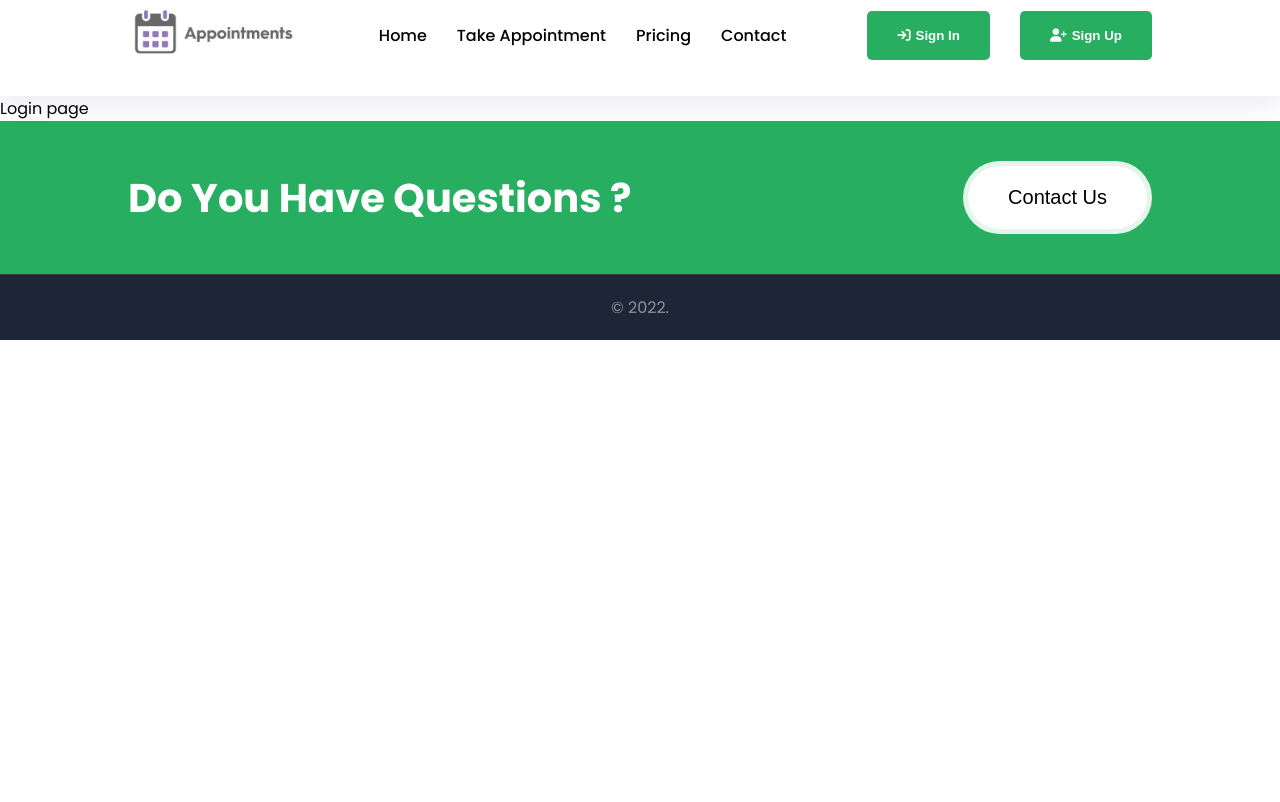
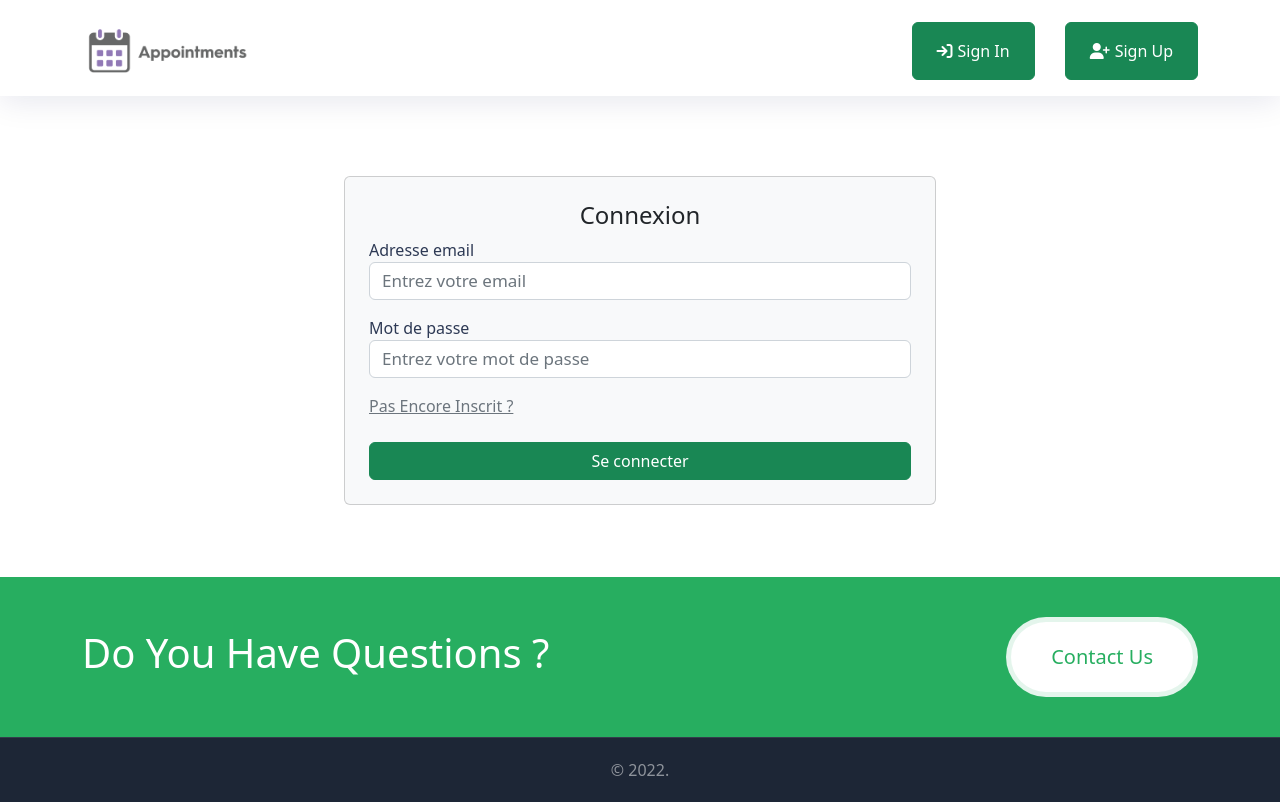
Before and after one commit to storm-worm/RDV_Frontend_React, a React (Create React App) app: page /login in a window 1280 px wide. Built offline with nearby package versions, Linux system fonts and the light colour scheme.

Commit message:
sec commit login

```diff
--- a/src/components/auth/login.js
+++ b/src/components/auth/login.js
@@ -1,5 +1,35 @@
+import 'bootstrap/dist/css/bootstrap.css';
+import { useState } from "react";
+import AuthUser from './AuthUser';
+
 export default function Login(){
+    const { http } = AuthUser();
+    const [email, setEmail] = useState("");
+    const [password, setPassword] = useState("");
+    const submitForm = () => {
+        console.log(email, password);
+    }
     return(
-        <div>Login page</div>
+
+        <div className="row justify-content-center py-5 m-4">
+            <div className="col-sm-6">
+                <div className="card p-4 mt-2 bg-light">
+                    <h4 className="text-center text-dark ">Connexion</h4>
+                   {/* <div className='alert alert-danger mt-3'></div> */}
+                    <div className="form-group mb-3">
+                        <label htmlFor="email" className='fs-6'>Adresse email </label>
+                        <input type="email" className="form-control" id="email" placeholder="Entrez votre email" value={email} onChange={(e) => setEmail(e.target.value)}/>
+                    </div>
+
+                    <div className="form-group mb-3">
+                        <label htmlFor="password" className='fs-6'>Mot de passe </label>
+                        <input type="password" className="form-control" id="password" placeholder="Entrez votre mot de passe" value={password} onChange={(e) => setPassword(e.target.value)}/>
+                    </div>
+                    <a href="/register" className="link-secondary link-primary:focus">Pas encore inscrit ?</a>
+                    <button type="submit" className="btn btn-success mt-4" onClick={submitForm}>Se connecter</button>
+                </div>
+            </div>
+        </div>
+
     )
 }
```
